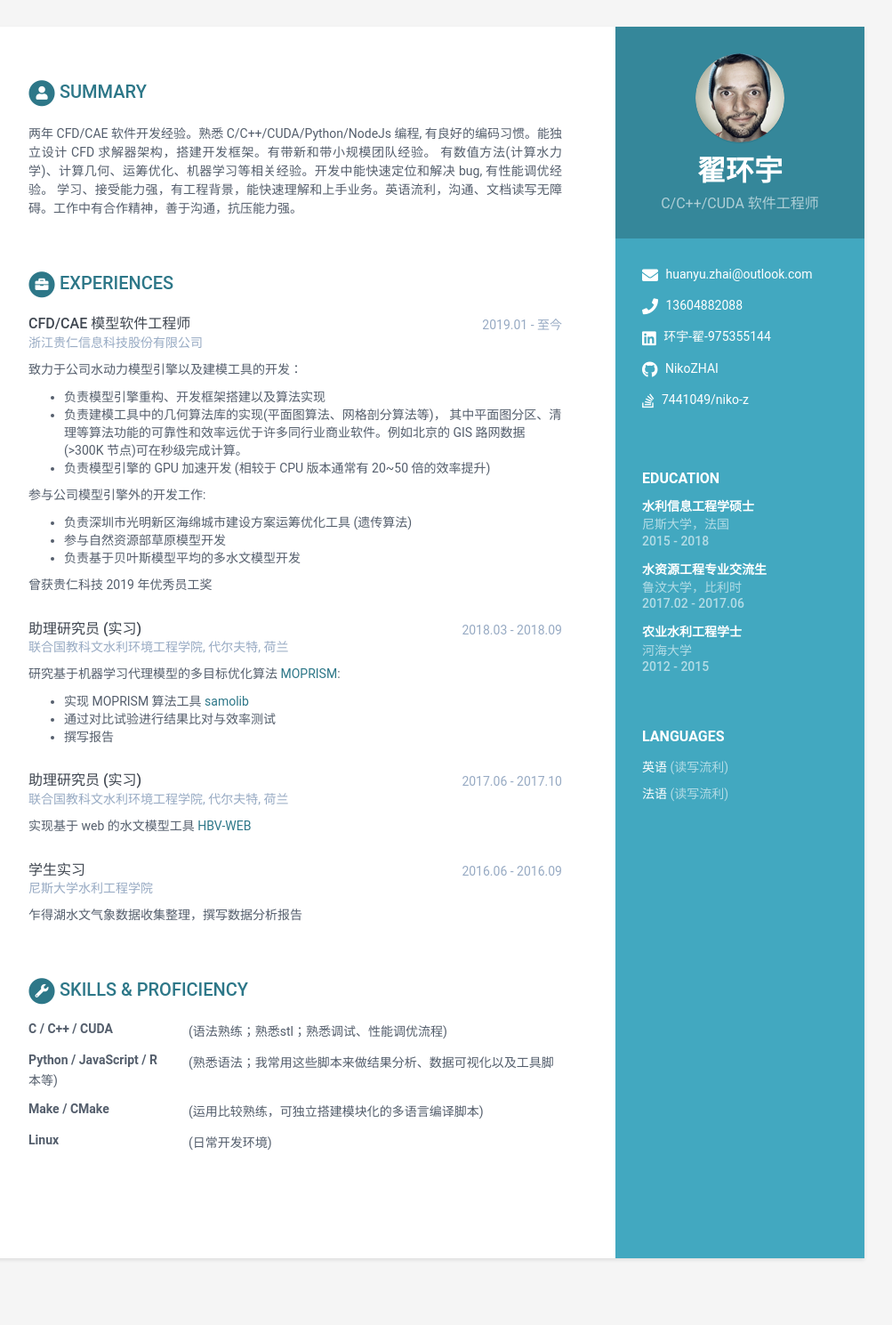
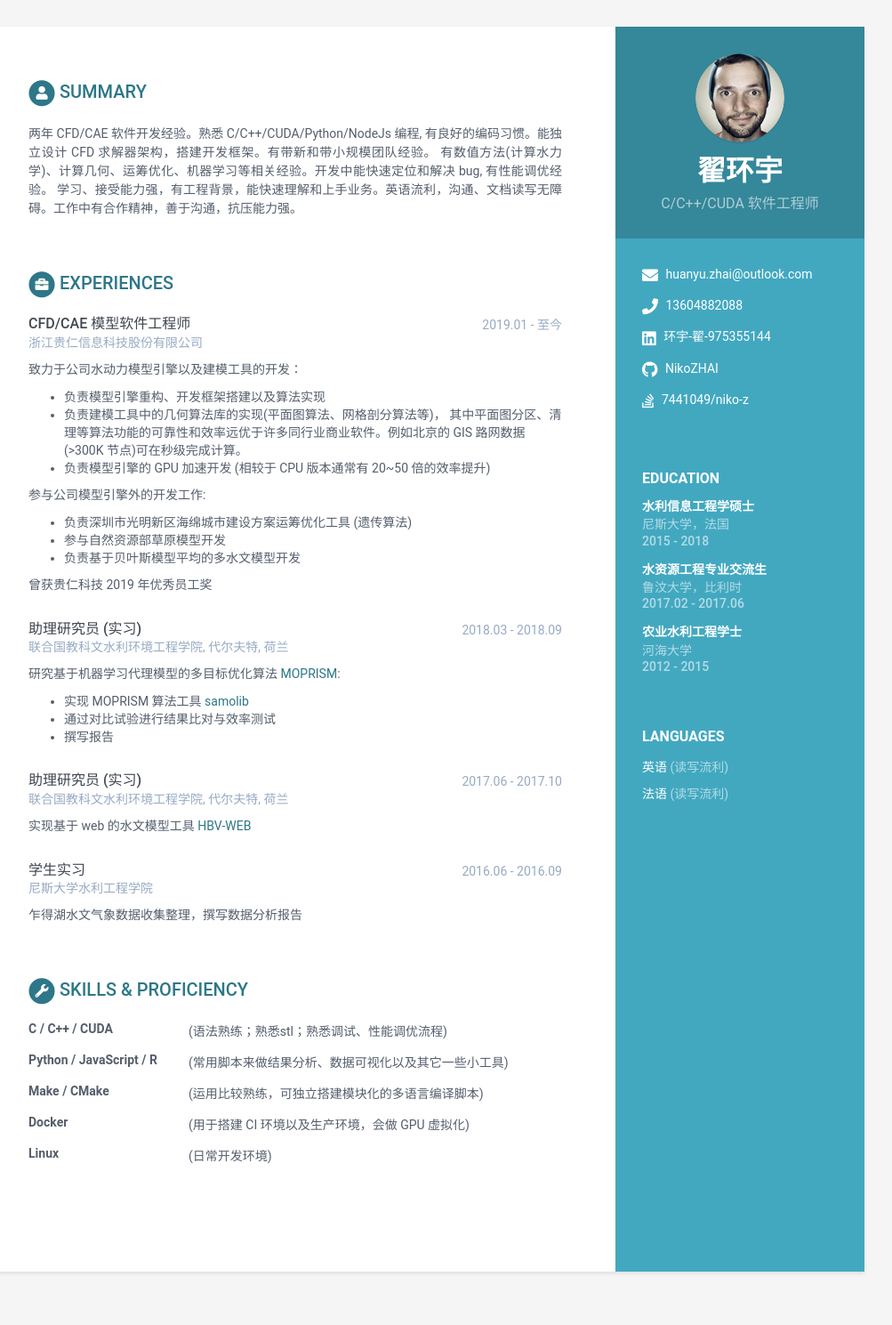
Before and after one commit to NikoZHAI/online-cv-zh, a Jekyll site: the page built from index.html, in a window 1280 px wide. Shown: the whole page at 89% size, without its empty margins (168-1171 px from the left). Built offline with Jekyll 4.4.1, drawn with Linux system fonts in a browser that asks for light colours.

Commit message:
add skills

```diff
--- a/_data/data.yml
+++ b/_data/data.yml
@@ -122,10 +122,13 @@ skills:
         desc: 语法熟练；熟悉stl；熟悉调试、性能调优流程
 
       - name: Python / JavaScript / R
-        desc: 熟悉语法；我常用这些脚本来做结果分析、数据可视化以及工具脚本等
+        desc: 常用脚本来做结果分析、数据可视化以及其它一些小工具
 
       - name: Make / CMake
         desc: 运用比较熟练，可独立搭建模块化的多语言编译脚本
 
+      - name: Docker
+        desc: 用于搭建 CI 环境以及生产环境，会做 GPU 虚拟化
+
       - name: Linux
         desc: 日常开发环境
```
